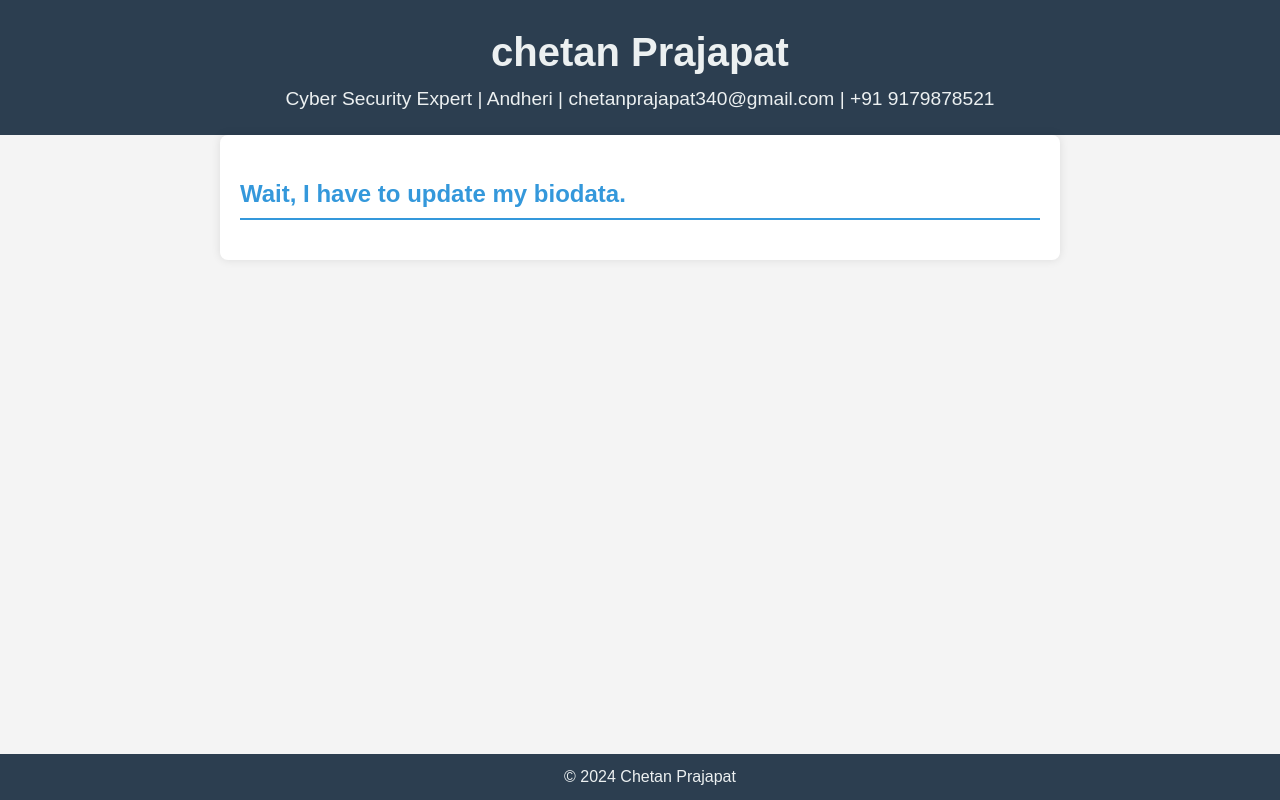
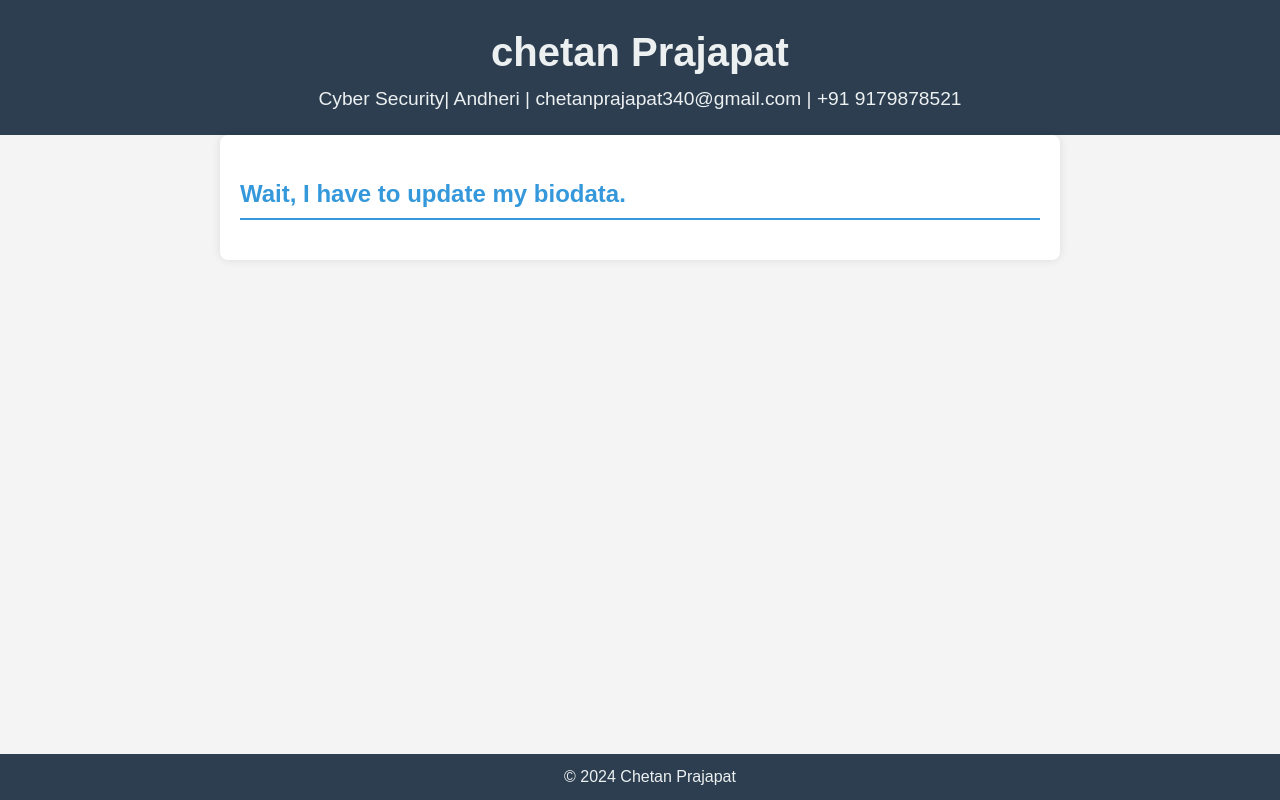
Before and after one commit to grchetan/GR, a plain HTML site: page index.html in a window 1280 px wide. Drawn offline with Linux system fonts and the light colour scheme.

Commit message:
Update index.html

```diff
--- a/index.html
+++ b/index.html
@@ -9,7 +9,7 @@
 <body>
     <header>
         <h1>chetan Prajapat</h1>
-        <p>Cyber Security Expert | Andheri | <a href="chetanprajapat340@gmail.com">chetanprajapat340@gmail.com</a> | +91 9179878521</p>
+        <p>Cyber Security| Andheri | <a href="chetanprajapat340@gmail.com">chetanprajapat340@gmail.com</a> | +91 9179878521</p>
     </header>
 
     <section id="summary">
```
